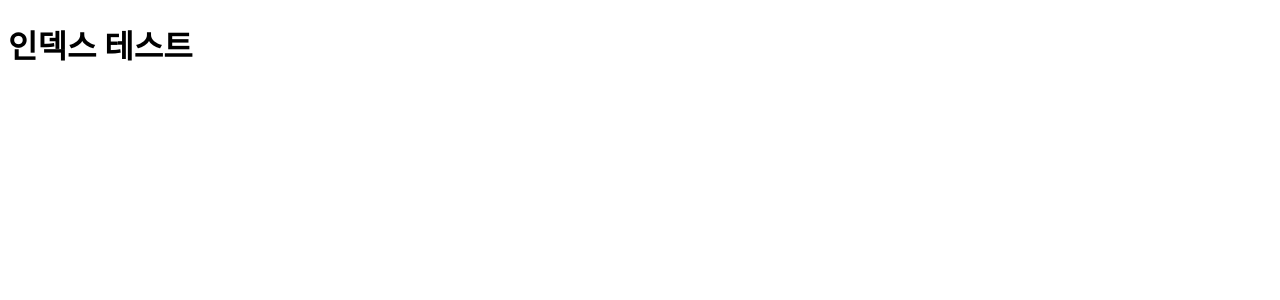
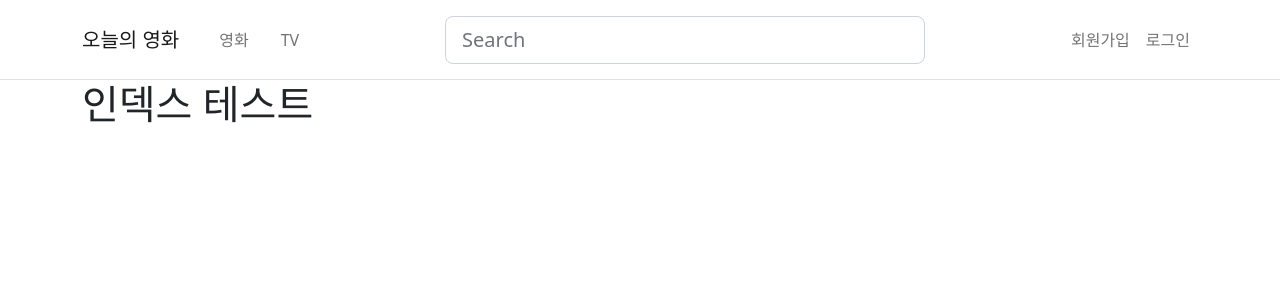
Before and after one commit to jaejae200/TodayMovie, a Django app: page /accounts/ in a window 1280 px wide. Shown: the top 300 px of the page. Run offline with Django 3.2, Linux system fonts and the light colour scheme.

Commit message:
feat : navbar

```diff
--- a/accounts/static/css/style.css
+++ b/accounts/static/css/style.css
@@ -0,0 +1,3 @@
+.navbar {
+    text-align: center;
+}
--- a/mypjt/settings.py
+++ b/mypjt/settings.py
@@ -56,7 +56,7 @@ ROOT_URLCONF = 'mypjt.urls'
 TEMPLATES = [
     {
         'BACKEND': 'django.template.backends.django.DjangoTemplates',
-        'DIRS': [BASE_DIR / 'templates'],
+        'DIRS': [os.path.join(BASE_DIR, 'templates')],
         'APP_DIRS': True,
         'OPTIONS': {
             'context_processors': [
--- a/templates/base.html
+++ b/templates/base.html
@@ -1,3 +1,5 @@
+{% load static %}
+
 <!DOCTYPE html>
 <html lang="en">
 
@@ -6,11 +8,78 @@
     <meta http-equiv="X-UA-Compatible" content="IE=edge">
     <meta name="viewport" content="width=device-width, initial-scale=1.0">
     <title>Document</title>
+    <!-- CSS only -->
+    <link href="https://cdn.jsdelivr.net/npm/bootstrap@5.2.2/dist/css/bootstrap.min.css" rel="stylesheet" integrity="sha384-Zenh87qX5JnK2Jl0vWa8Ck2rdkQ2Bzep5IDxbcnCeuOxjzrPF/et3URy9Bv1WTRi" crossorigin="anonymous">
     {% block css %}{% endblock %}
+    <style>
+      .nav {
+        height: 5rem;
+      }
+    </style>
   </head>
 
   <body>
-    {% block body %}{% endblock %}
-  </body>
+    <header class="d-block d-lg-none">
+      <nav class="navbar navbar-expand-lg border-bottom">
+        <div class="container">
+          <a class="navbar-brand" href="#">오늘의 영화</a>
+          <button class="navbar-toggler" type="button" data-bs-toggle="collapse" data-bs-target="#navbarNav" aria-controls="navbarSupportedContent" aria-expanded="false" aria-label="Toggle navigation">
+            <span class="navbar-toggler-icon"></span>
+          </button>
+          <div class="collapse navbar-collapse" id="navbarNav">
+            <ul class="navbar-nav">
+              <li class="nav-item">
+                <a class="nav-link" href="#">Movie</a>
+              </li>
+              <li class="nav-item">
+                <a class="nav-link" href="#">TV</a>
+              </li>
+              <li class="nav-item">
+                <form class="d-flex" role="search">
+                  <input class="form-control me-2" type="search" placeholder="Search" aria-label="Search">
+                </form>
+              </li>
+            </ul>
+          </div>
+        </div>
+      </nav>
+    </header>
+    <header class="d-none d-lg-block">
+      <nav class="nav navbar navbar-expand-lg border-bottom">
+        <div class="container">
+          <a class="navbar-brand" href="#">오늘의 영화</a>
+          <div class="collapse navbar-collapse" id="navbarSupportedContent">
+            <ul class="navbar-nav align-items-center me-auto mb-2 mb-lg-0">
+              <li class="nav-item mx-3">
+                <a class="nav-link" href="#">영화</a>
+              </li>
+              <li class="nav-item">
+                <a class="nav-link" href="#">TV</a>
+              </li>
+            </ul>
+            <ul class="navbar-nav align-items-center me-auto mb-2 mb-lg-0">
+              <li>
+                <form class="d-flex mx-3" role="search">
+                  <input class="form-control form-control-lg" type="search" placeholder="Search" aria-label="Search" style="width: 30rem;">
+                </form>
+              </li>
+            </ul>
+            <ul class="navbar-nav align-items-center mb-2 mb-lg-0 float-end">
+              <li class="nav-item">
+                <a class="nav-link" href="">회원가입</a>
+              </li>
+              <li class="nav-item">
+                <a class="nav-link" href="">로그인</a>
+              </li>
+            </ul>
+          </div>
+        </nav>
+      </header>
+      <section class="container">
+        {% block body %}{% endblock %}
+      </section>
+      <!-- JavaScript Bundle with Popper -->
+      <script src="https://cdn.jsdelivr.net/npm/bootstrap@5.2.2/dist/js/bootstrap.bundle.min.js" integrity="sha384-OERcA2EqjJCMA+/3y+gxIOqMEjwtxJY7qPCqsdltbNJuaOe923+mo//f6V8Qbsw3" crossorigin="anonymous"></script>
+    </body>
 
-</html>
+  </html>
```
